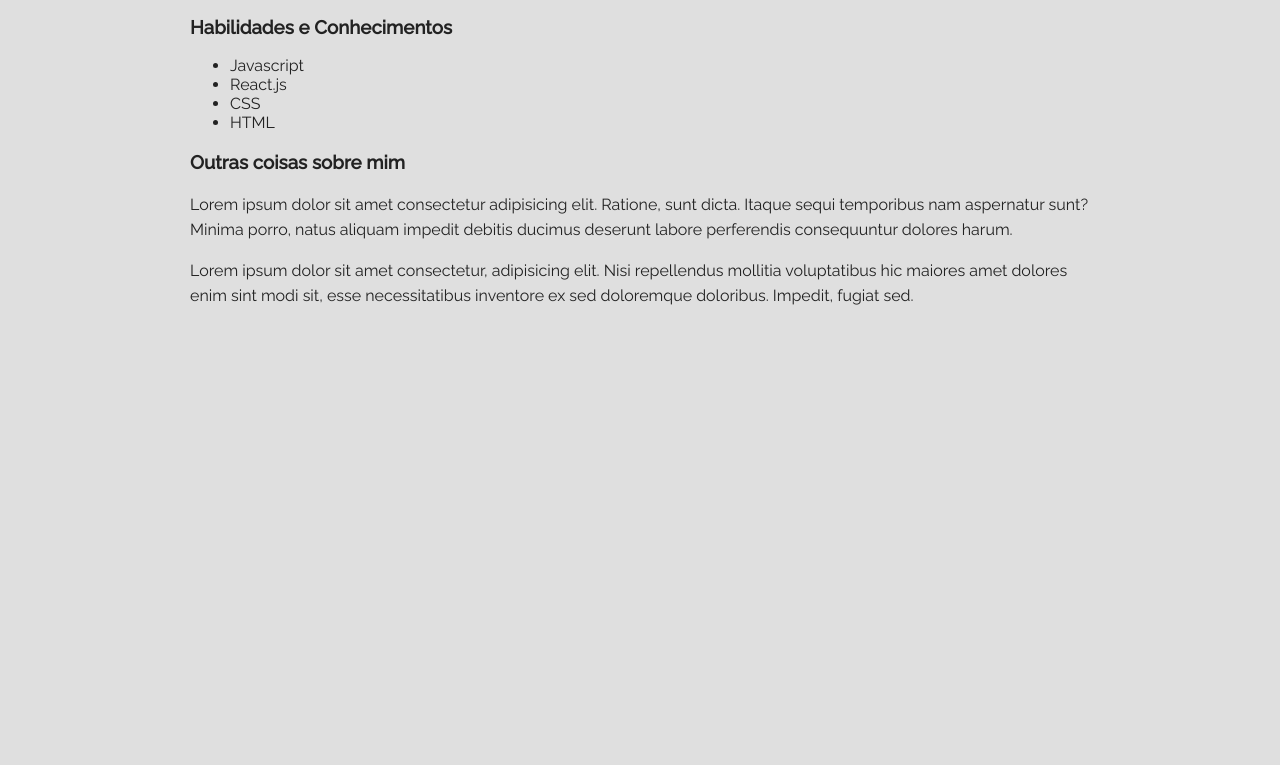
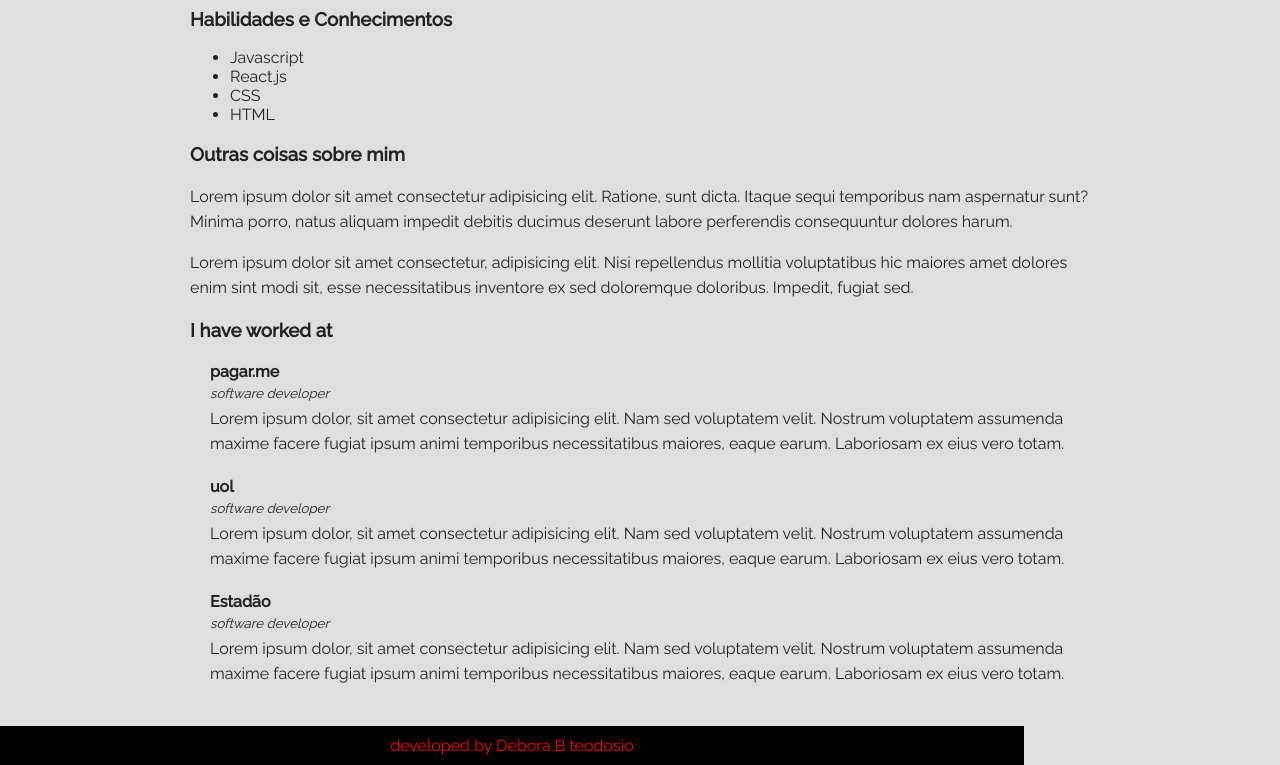
Before and after one commit to deh-ortiz/curso-full-stack, a plain HTML site: page index.html in a window 1280 px wide. Shown: the part 519-1284 px from the top of the page. Before the commit the page ends 843 px from the top, so only its background shows below. Drawn offline with Linux system fonts and the light colour scheme.

Commit message:
commit da deh

```diff
--- a/index.html
+++ b/index.html
@@ -59,7 +59,36 @@
         <p>
             Lorem ipsum dolor sit amet consectetur, adipisicing elit. Nisi repellendus mollitia voluptatibus hic maiores amet dolores enim sint modi sit, esse necessitatibus inventore ex sed doloremque doloribus. Impedit, fugiat sed.
         </p>
-    </div>
 
+        <h3>I have worked at</h3>
+        <ul class="jobs-list">
+           <li>
+                <h4>pagar.me</h4>
+                <h5>software developer</h5>
+                <p>
+                Lorem ipsum dolor, sit amet consectetur adipisicing elit. Nam sed voluptatem velit. Nostrum voluptatem assumenda maxime facere fugiat ipsum animi temporibus necessitatibus maiores, eaque earum. Laboriosam ex eius vero totam.
+                </p>
+            </li>
+            <li>
+                <h4>uol</h4>
+                <h5>software developer</h5>
+                <p>
+                Lorem ipsum dolor, sit amet consectetur adipisicing elit. Nam sed voluptatem velit. Nostrum voluptatem assumenda maxime facere fugiat ipsum animi temporibus necessitatibus maiores, eaque earum. Laboriosam ex eius vero totam.
+                </p>
+                </li>
+            <li>
+                    <h4>Estadão</h4>
+                    <h5>software developer</h5>
+                    <p>
+                    Lorem ipsum dolor, sit amet consectetur adipisicing elit. Nam sed voluptatem velit. Nostrum voluptatem assumenda maxime facere fugiat ipsum animi temporibus necessitatibus maiores, eaque earum. Laboriosam ex eius vero totam.
+                    </p>
+                </li>
+            </ul>
+        </div>
+      <div class="footer">
+        developed by Debora B teodosio
+        </div>
+
+    </body>
 </body>
 </html>
--- a/style.css
+++ b/style.css
@@ -2,11 +2,13 @@ body {
     background: #dfdfdf;
     font-family: 'Raleway', sans-serif;
     color: rgb(34, 34, 34);
+    margin: 0;
 }
 
 .container {
     width: 900px;
     margin: 0 auto;
+
 }
 
 .profile {
@@ -38,8 +40,21 @@ h2 {
     letter-spacing: -1px;
 }
 
+h4 {
+    margin-bottom: 5px;
+
+}
+
+h5 {
+    margin-top: 0;
+    margin-bottom: 5px;
+    font-weight: 100;
+    font-style: italic;
+
+}
 p {
     line-height: 25px;
+    margin-top: 0;
 }
 
 .social-links {
@@ -53,3 +68,17 @@ p {
 .github {
     margin: 0 15px ;
 }
+
+.jobs-list {
+    list-style: none;
+    padding-left: 20px;
+}
+
+.footer {
+    margin-top: 40px;
+    background-color: black;
+    color: red;
+    width: 80%;
+    text-align: center;
+    padding: 10px 0;
+}
```
